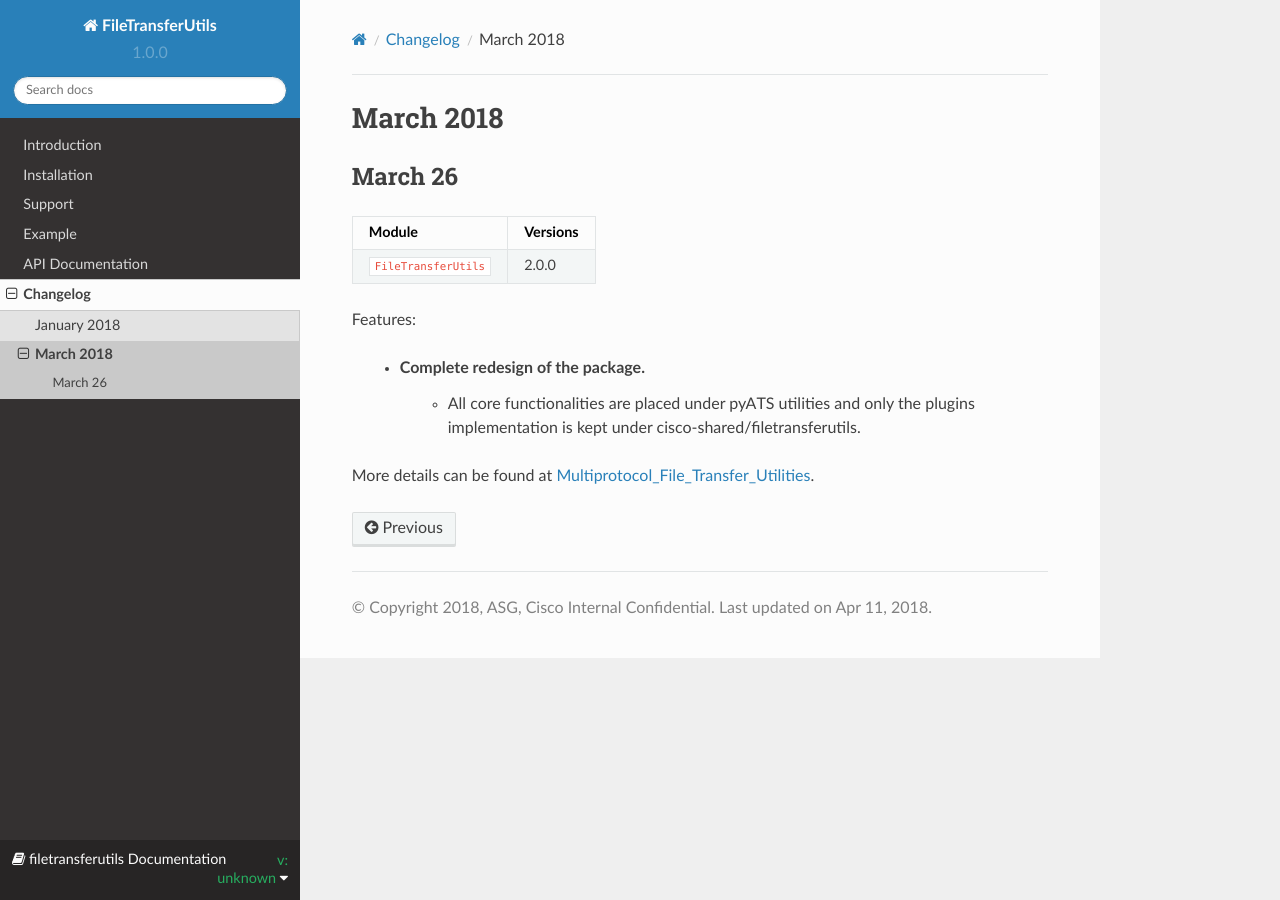
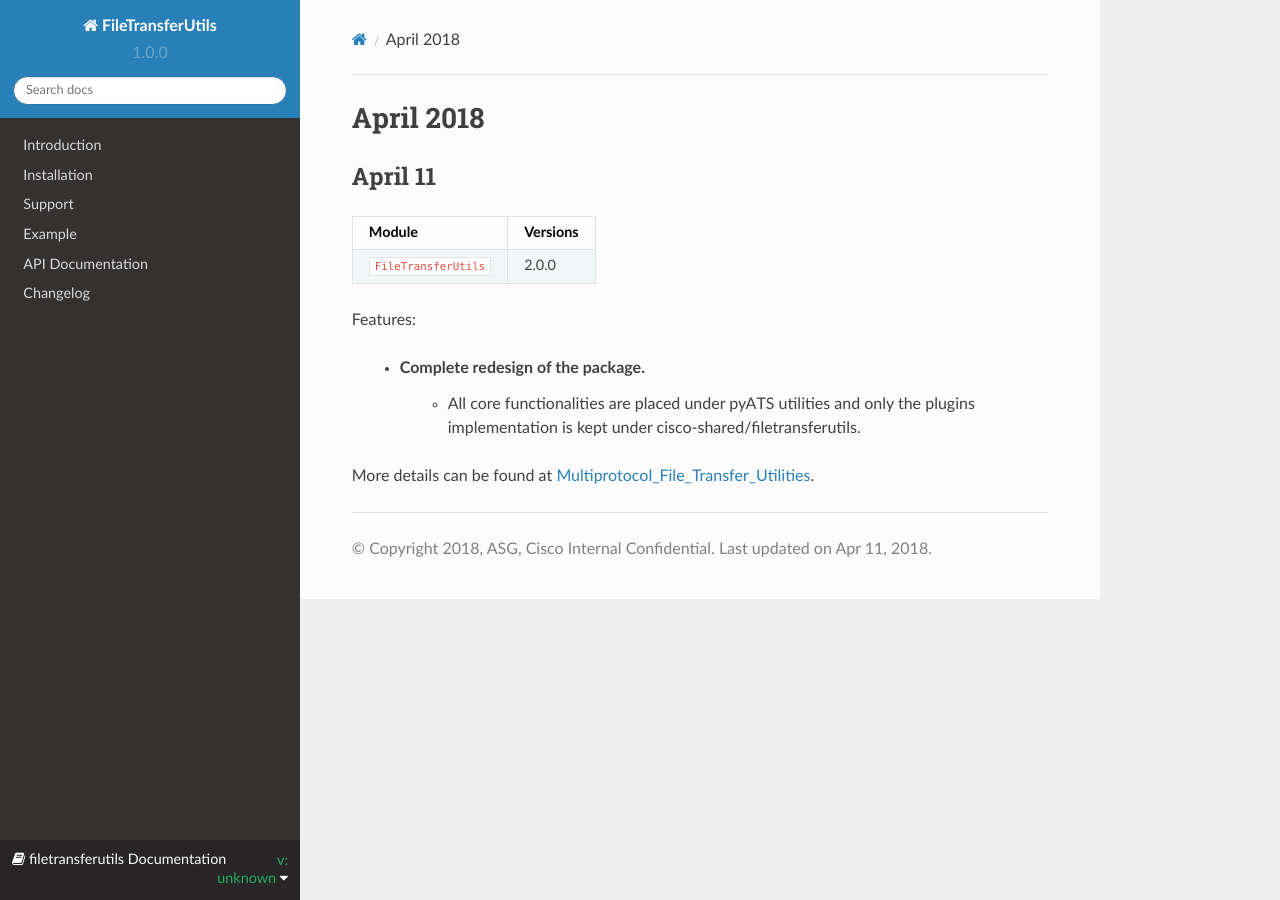
Before and after one commit to CiscoTestAutomation/geniefiletransferutilslib, a Sphinx documentation site: the page built from docs/changelog/2018/april.rst, in a window 1280 px wide. Built offline with Sphinx 7.4.7 and the Read the Docs theme 2.0.0, drawn with Linux system fonts in a browser that asks for light colours; pages that are not in the unit, such as notebooks, are missing from menus; comment, search, counter and statistics services are not loaded.

Commit message:
Fixing release date

```diff
--- a/docs/changelog/2018/march.rst
+++ b/docs/changelog/2018/april.rst
@@ -1,7 +1,7 @@
-March 2018
+April 2018
 ==========
 
-March 26
+April 11
 --------
 
 +-------------------------------+-------------------------------+
```
